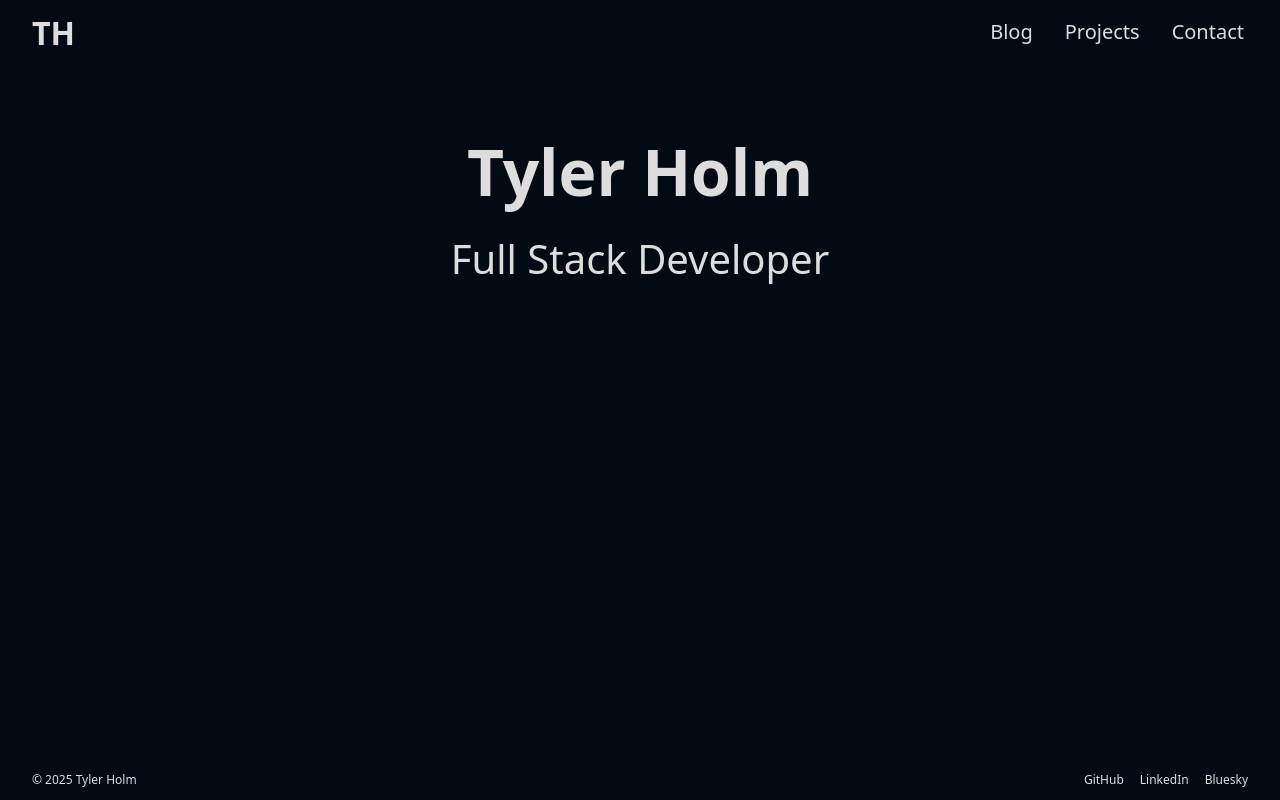
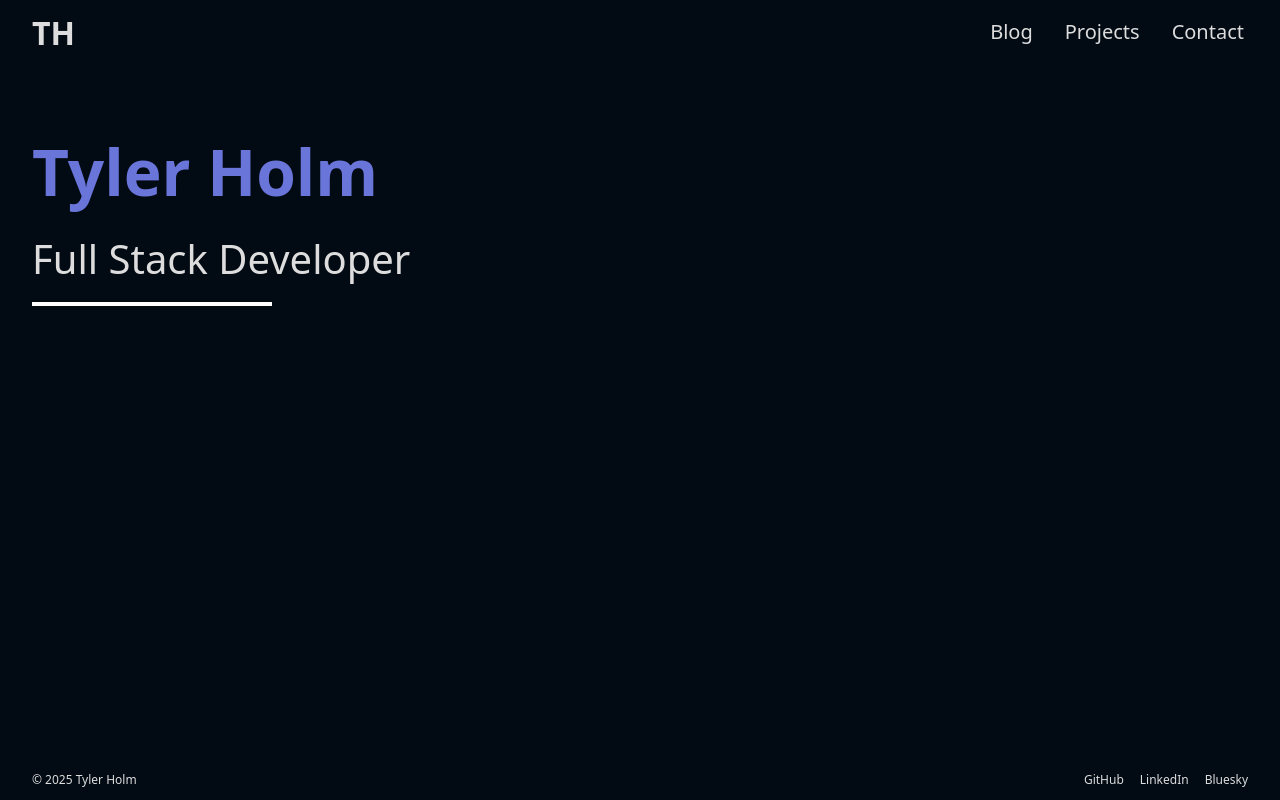
Before and after one commit to callmekass/portfolio, an Angular app in the folder angular-portfolio/: page / in a window 1280 px wide. Built offline with nearby package versions, Linux system fonts and the light colour scheme.

Commit message:
add basic  divider

```diff
--- a/angular-portfolio/src/app/pages/home/home.component.html
+++ b/angular-portfolio/src/app/pages/home/home.component.html
@@ -2,5 +2,6 @@
   <div id="landing">
     <p id="name">Tyler Holm</p>
     <p id="landing-title">Full Stack Developer</p>
+    <div class="landing-divider"></div>
   </div>
 </div>
--- a/angular-portfolio/src/app/pages/home/home.component.scss
+++ b/angular-portfolio/src/app/pages/home/home.component.scss
@@ -2,6 +2,11 @@
 
 #home {
   margin: 0 2rem;
+}
+
+.landing-divider {
+  width: 240px;
+  border-bottom: 4px solid $white;
 }
 
 #id {
@@ -11,8 +16,6 @@
 #landing {
   display: flex;
   flex-direction: column;
-  justify-content: center;
-  align-items: center;
   height: 100%;
   padding: 4rem 0rem;
 }
@@ -20,6 +23,7 @@
 #name {
   font-size: 4rem;
   font-weight: 600;
+  color: #6a75da;
 }
 
 #landing-title {
```
